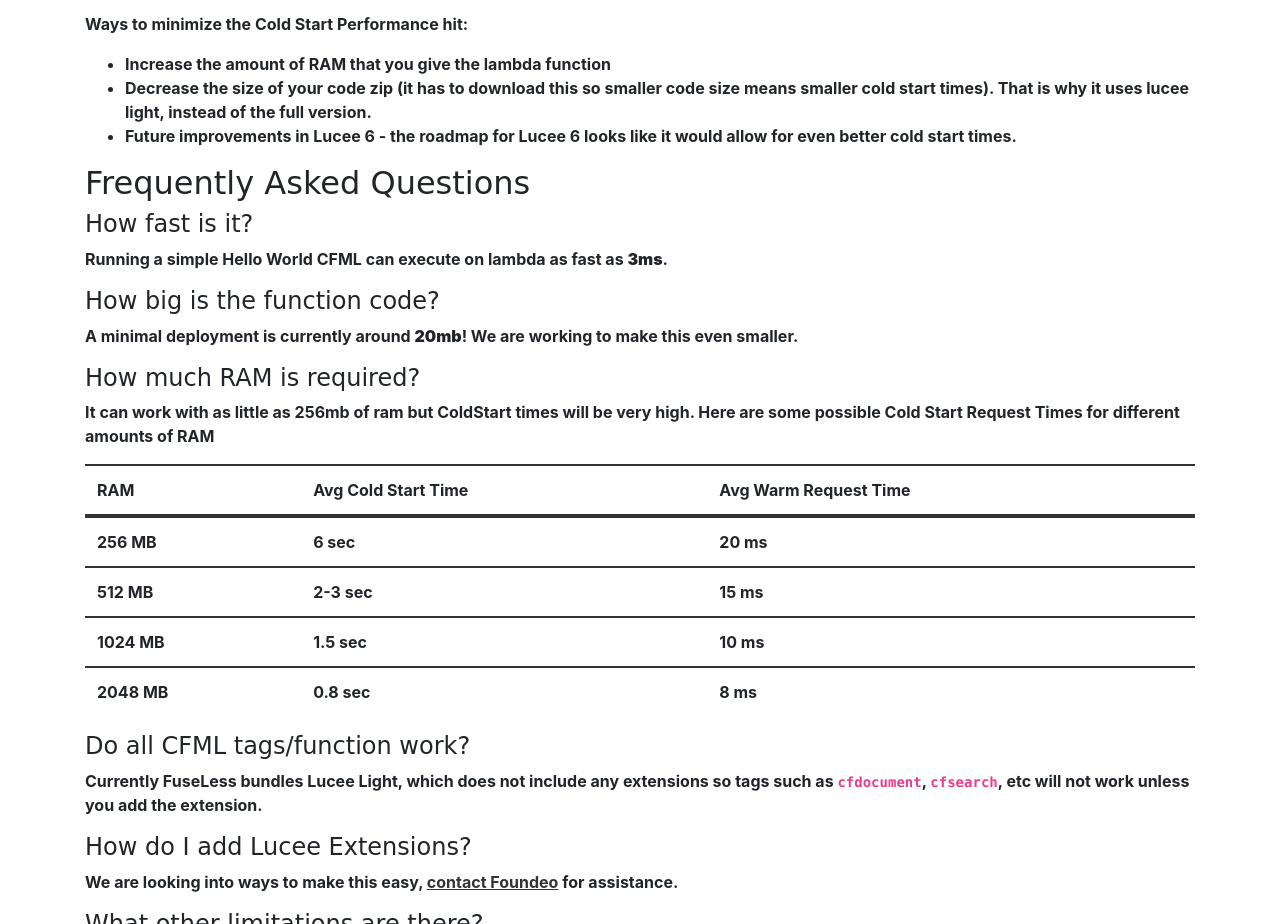
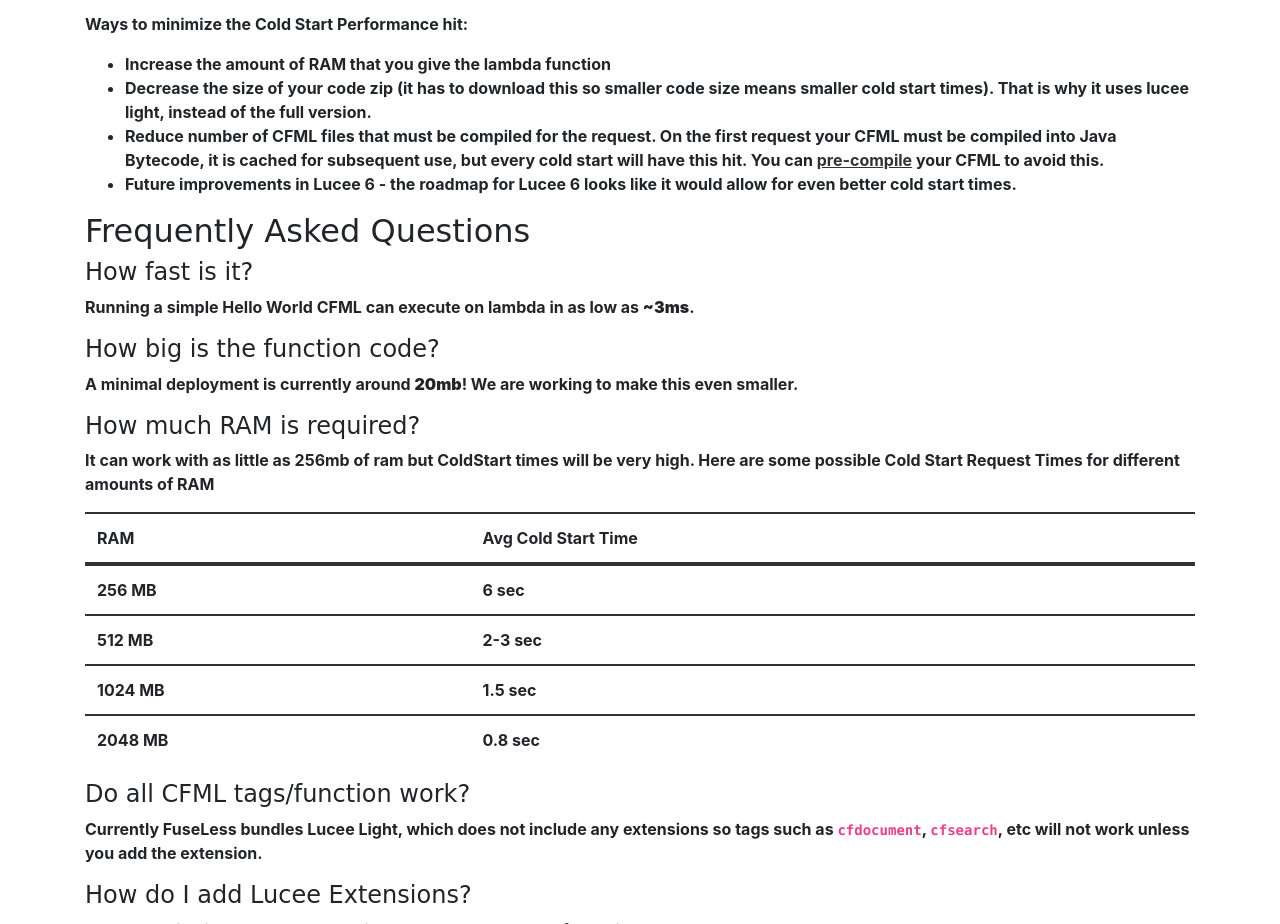
Before and after one commit to foundeo/fuseless, a plain HTML site: page index.html in a window 1280 px wide. Shown: the part 1960-2884 px from the top of the page. Drawn offline with nearby package versions, Linux system fonts and the light colour scheme; a web font is replaced by a local one.

Commit message:
Update cold start info

```diff
--- a/index.html
+++ b/index.html
@@ -60,13 +60,14 @@
 	<ul>
 		<li>Increase the amount of RAM that you give the lambda function</li>
 		<li>Decrease the size of your code zip (it has to download this so smaller code size means smaller cold start times). That is why it uses lucee light, instead of the full version.</li>
+		<li>Reduce number of CFML files that must be compiled for the request. On the first request your CFML must be compiled into Java Bytecode, it is cached for subsequent use, but every cold start will have this hit. You can <a href="https://www.youtube.com/watch?v=Yjy3bQJgphA" rel="nofollow">pre-compile</a> your CFML to avoid this.</li>
 		<li>Future improvements in Lucee 6 - the roadmap for Lucee 6 looks like it would allow for even better cold start times.</li>
 	</ul>
 
 	<h2 id="faq">Frequently Asked Questions</h2>
 
 	<h4>How fast is it?</h4>
-	<p>Running a simple Hello World CFML can execute on lambda as fast as <strong>3ms</strong>.</p>
+	<p>Running a simple Hello World CFML can execute on lambda in as low as <strong>~3ms</strong>.</p>
 	<h4>How big is the function code?</h4>
 	<p>A minimal deployment is currently around <strong>20mb</strong>! We are working to make this even smaller.</p>
 	<h4>How much RAM is required?</h4>
@@ -76,29 +77,24 @@
 			<tr>
 				<th>RAM</th>
 				<th>Avg Cold Start Time</th>
-				<th>Avg Warm Request Time</th>
 			</tr>
 		</thead>
 		<tbody>
 			<tr>
 				<td>256 MB</td>
 				<td>6 sec</td>
-				<td>20 ms</td>
 			</tr>
 			<tr>
 				<td>512 MB</td>
 				<td>2-3 sec</td>
-				<td>15 ms</td>
 			</tr>
 			<tr>
 				<td>1024 MB</td>
 				<td>1.5 sec</td>
-				<td>10 ms</td>
 			</tr>
 			<tr>
 				<td>2048 MB</td>
 				<td>0.8 sec</td>
-				<td>8 ms</td>
 			</tr>
 		</tbody>
 	</table>
```
